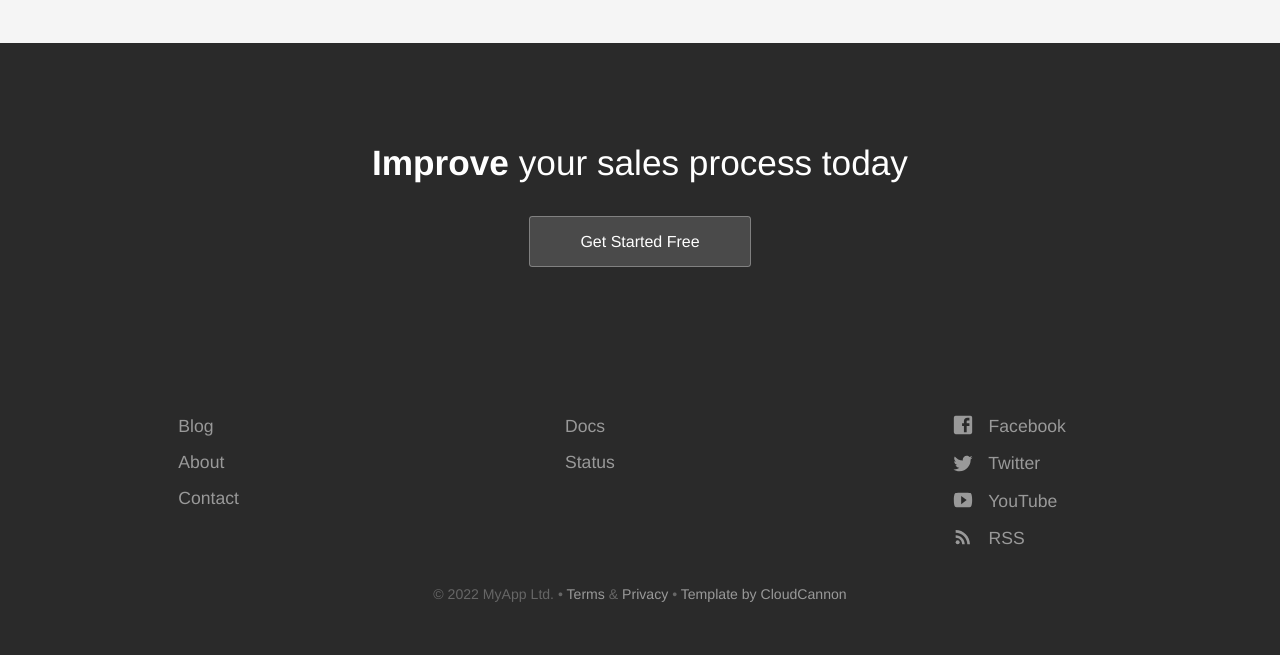
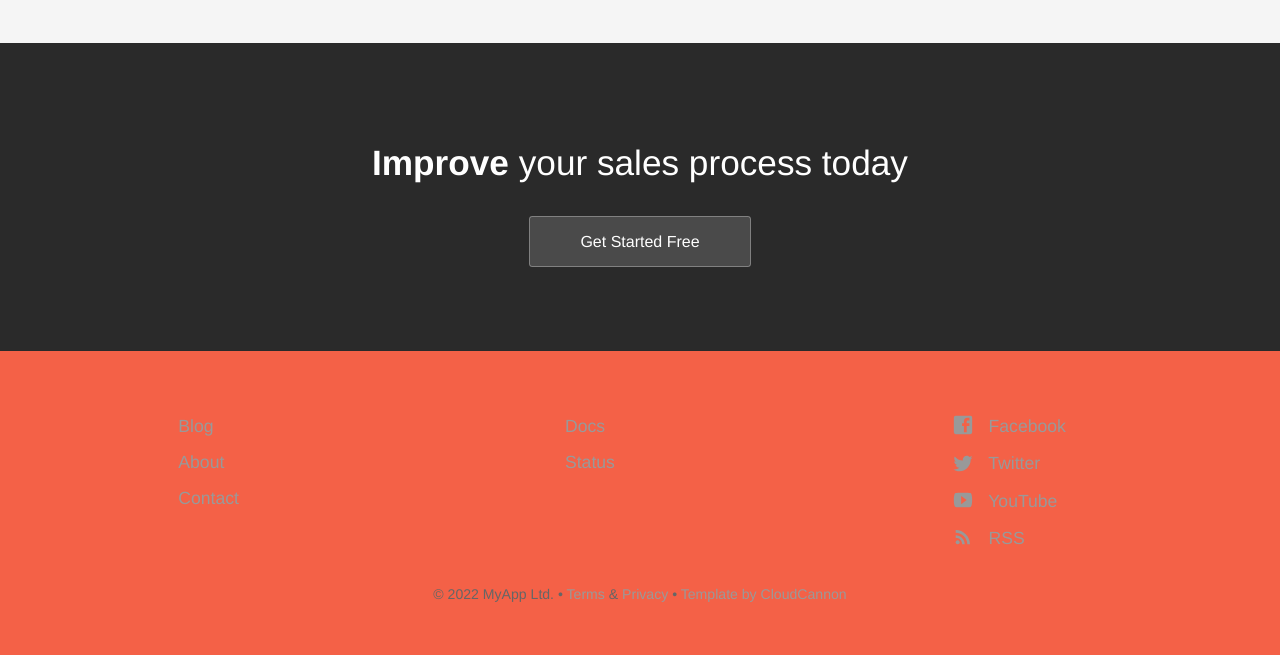
Before and after one commit to stepmolotov/wildfire_landingpage, a Jekyll site: the page built from index.html, in a window 1280 px wide. Shown: the part 2525-3180 px from the top of the page. Built offline with Jekyll 4.4.1, drawn with Linux system fonts in a browser that asks for light colours.

Commit message:
Update footer.scss

```diff
--- a/_sass/footer.scss
+++ b/_sass/footer.scss
@@ -70,7 +70,7 @@ footer {
 	padding: 50px 0 50px 0;
 	font-size: 1.1em;
 	position: relative;
-	background: #2a2a2a; //#2b2b40;
+	background: #f46147; //#2b2b40;
 	color: #fff;
 
 	.copyright {
```
